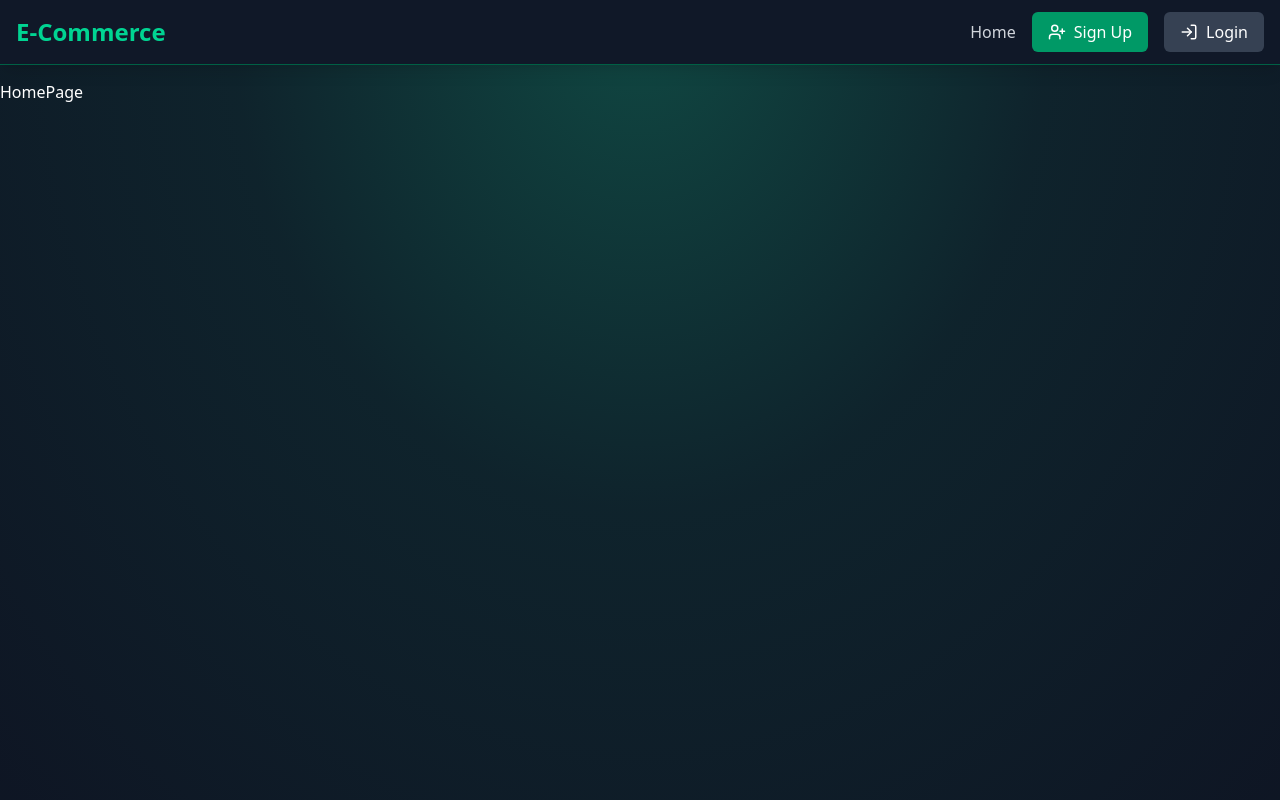
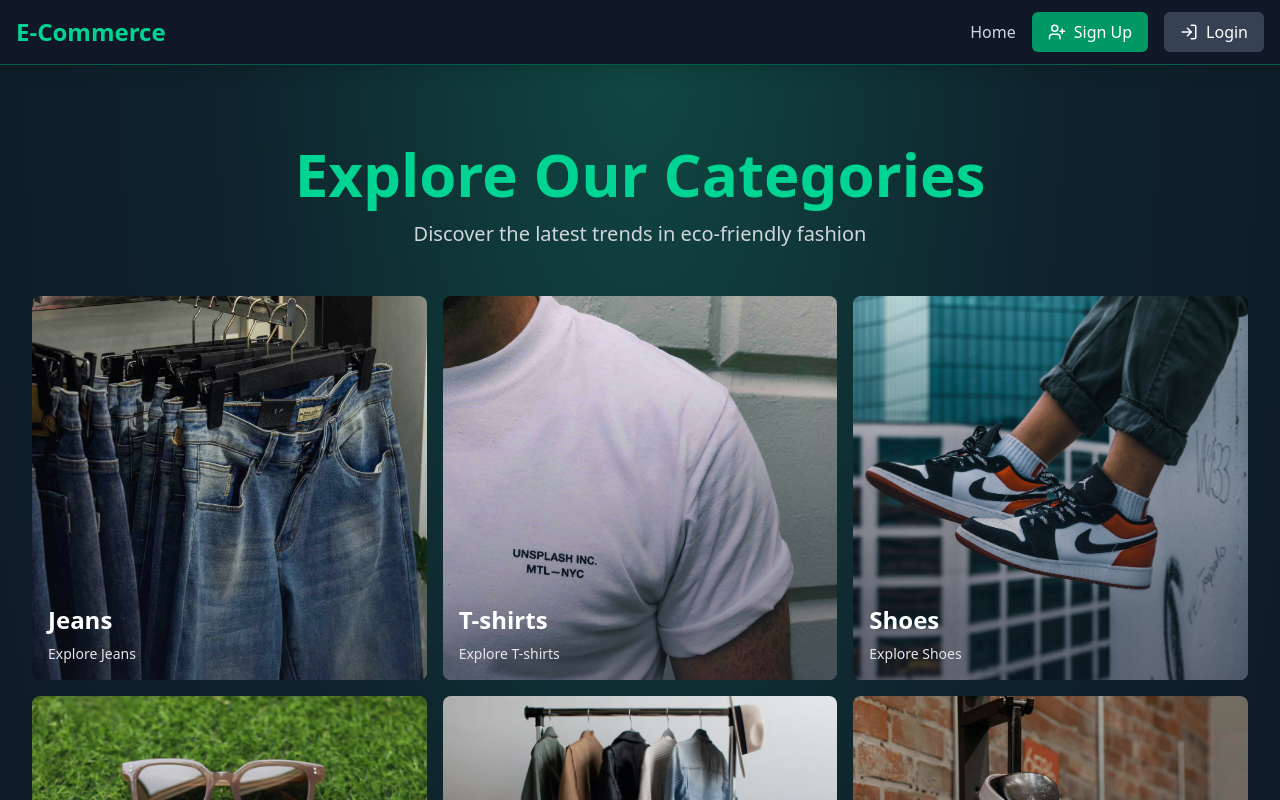
Before and after one commit to ribhupramanik/MERN-Ecommerce, a React app in the folder frontend/: page / in a window 1280 px wide. Shown: the top 800 px of the page. Built offline with nearby package versions, Linux system fonts and the light colour scheme; no server answers; the HTML template or start-up script is replaced by a standard one.

Commit message:
Created the categoryItem componenet

```diff
--- /dev/null
+++ b/frontend/src/components/CategoryItem.jsx
@@ -0,0 +1,25 @@
+import { Link } from "react-router-dom";
+
+const CategoryItem = ({ category }) => {
+	return (
+		<div className='relative overflow-hidden h-96 w-full rounded-lg group'>
+			<Link to={"/category" + category.href}>
+				<div className='w-full h-full cursor-pointer'>
+					<div className='absolute inset-0 bg-gradient-to-b from-transparent to-gray-900 opacity-50 z-10' />
+					<img
+						src={category.imageUrl}
+						alt={category.name}
+						className='w-full h-full object-cover transition-transform duration-500 ease-out group-hover:scale-110'
+						loading='lazy'
+					/>
+					<div className='absolute bottom-0 left-0 right-0 p-4 z-20'>
+						<h3 className='text-white text-2xl font-bold mb-2'>{category.name}</h3>
+						<p className='text-gray-200 text-sm'>Explore {category.name}</p>
+					</div>
+				</div>
+			</Link>
+		</div>
+	);
+};
+
+export default CategoryItem;
--- a/frontend/src/pages/HomePage.jsx
+++ b/frontend/src/pages/HomePage.jsx
@@ -1,8 +1,34 @@
 import React from 'react'
+import CategoryItem from '../components/CategoryItem';
+
+const categories = [
+	{ href: "/jeans", name: "Jeans", imageUrl: "/jeans.jpg" },
+	{ href: "/t-shirts", name: "T-shirts", imageUrl: "/tshirts.jpg" },
+	{ href: "/shoes", name: "Shoes", imageUrl: "/shoes.jpg" },
+	{ href: "/glasses", name: "Glasses", imageUrl: "/glasses.png" },
+	{ href: "/jackets", name: "Jackets", imageUrl: "/jackets.jpg" },
+	{ href: "/suits", name: "Suits", imageUrl: "/suits.jpg" },
+	{ href: "/bags", name: "Bags", imageUrl: "/bags.jpg" },
+];
 
 const HomePage = () => {
   return (
-    <div>HomePage</div>
+    <div className='relative min-h-screen text-white overflow-hidden'>
+      <div className='relative z-10 max-w-7xl mx-auto px-4 sm:px-6 lg:px-8 py-16'>
+        <h1 className='text-center text-5xl sm:text-6xl font-bold text-emerald-400 mb-4'>
+					Explore Our Categories
+				</h1>
+				<p className='text-center text-xl text-gray-300 mb-12'>
+					Discover the latest trends in eco-friendly fashion
+				</p>
+        <div className='grid grid-cols-1 sm:grid-cols-2 lg:grid-cols-3 gap-4'>
+          {categories.map(category => (
+            <CategoryItem category={category} key={category.name}/>
+
+          ))}
+        </div>
+      </div>
+    </div>
   )
 }
 
```
